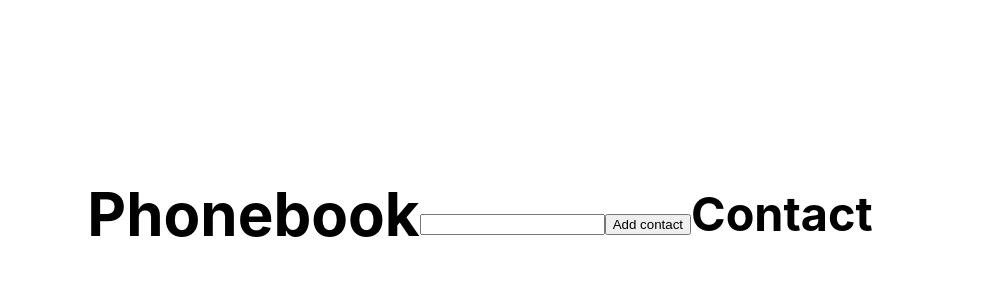
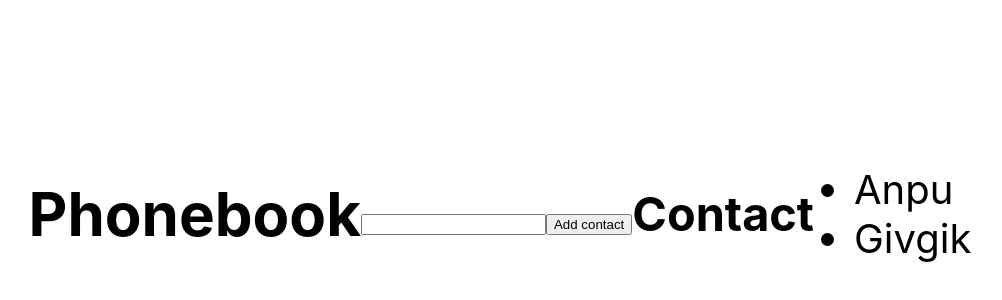
Before and after one commit to Shlov/goit-react-hw-02-phonebook, a React (Create React App) app: page / in a window 1280 px wide. Shown: the part 186-486 px from the top of the page, without its empty margins (140-1142 px from the left). Built offline with nearby package versions, Linux system fonts and the light colour scheme.

Commit message:
done task 1

```diff
--- a/package.json
+++ b/package.json
@@ -7,6 +7,7 @@
     "@testing-library/jest-dom": "^5.16.3",
     "@testing-library/react": "^12.1.4",
     "@testing-library/user-event": "^13.5.0",
+    "nanoid": "^4.0.0",
     "react": "^18.1.0",
     "react-dom": "^18.1.0",
     "react-scripts": "5.0.1",
--- a/src/components/App.jsx
+++ b/src/components/App.jsx
@@ -1,25 +1,33 @@
 import { Component } from "react";
+import { nanoid } from 'nanoid';
 
 
 
 export class App extends Component {
 
   state = {
-    contacts: [],
+    contacts: [{id: "jNXoZeO0-bIoz3ObfEAG7", name: "Anpu"}, {id: "j4Is3cCT0J1Aj8rLIHcKE", name: "Givgik"}],
     name: ''
   }
 
   recordName = (evnt) => {
-    console.log(evnt.target.value)
     this.setState({name: evnt.target.value})
   }
 
   addContact = (e) => {
     e.preventDefault();
-    console.log(this.state.name)
+    const contact = {id: nanoid(), name: this.state.name}
+    // console.log(contact)
+    // this.setState(prevState => prevState.contacts = [...prevState.contacts, contact])
+    this.setState(state => state = {name: '' , contacts: [...state.contacts, contact]})
+    console.dir(e.target.elements)
+    e.target.reset()
+    // console.log(this.state.name)
+    // reset()
   }
 
   render () {
+    const contacts = this.state.contacts
     return (
       <div
         style={{
@@ -47,7 +55,9 @@ export class App extends Component {
         </form>
         <h3>Contact</h3>
         <ul>
-
+          {contacts.map(contact =>
+            <li key = {contact.id}>{contact.name}</li>
+          )}
         </ul>
       </div>
     );
```
Also changed, not shown: 1 other file (tests, documents, lock files or other folders).
